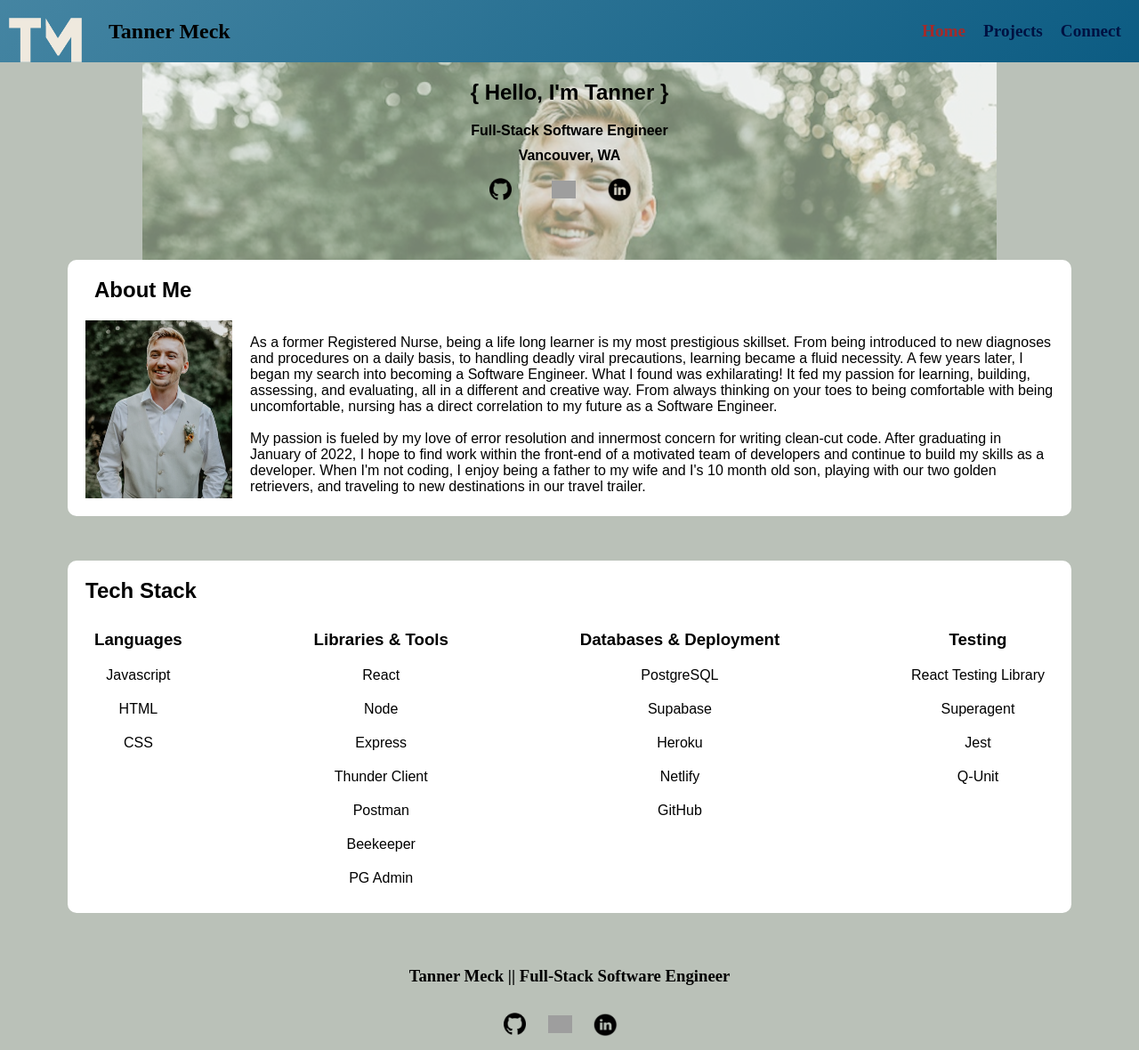
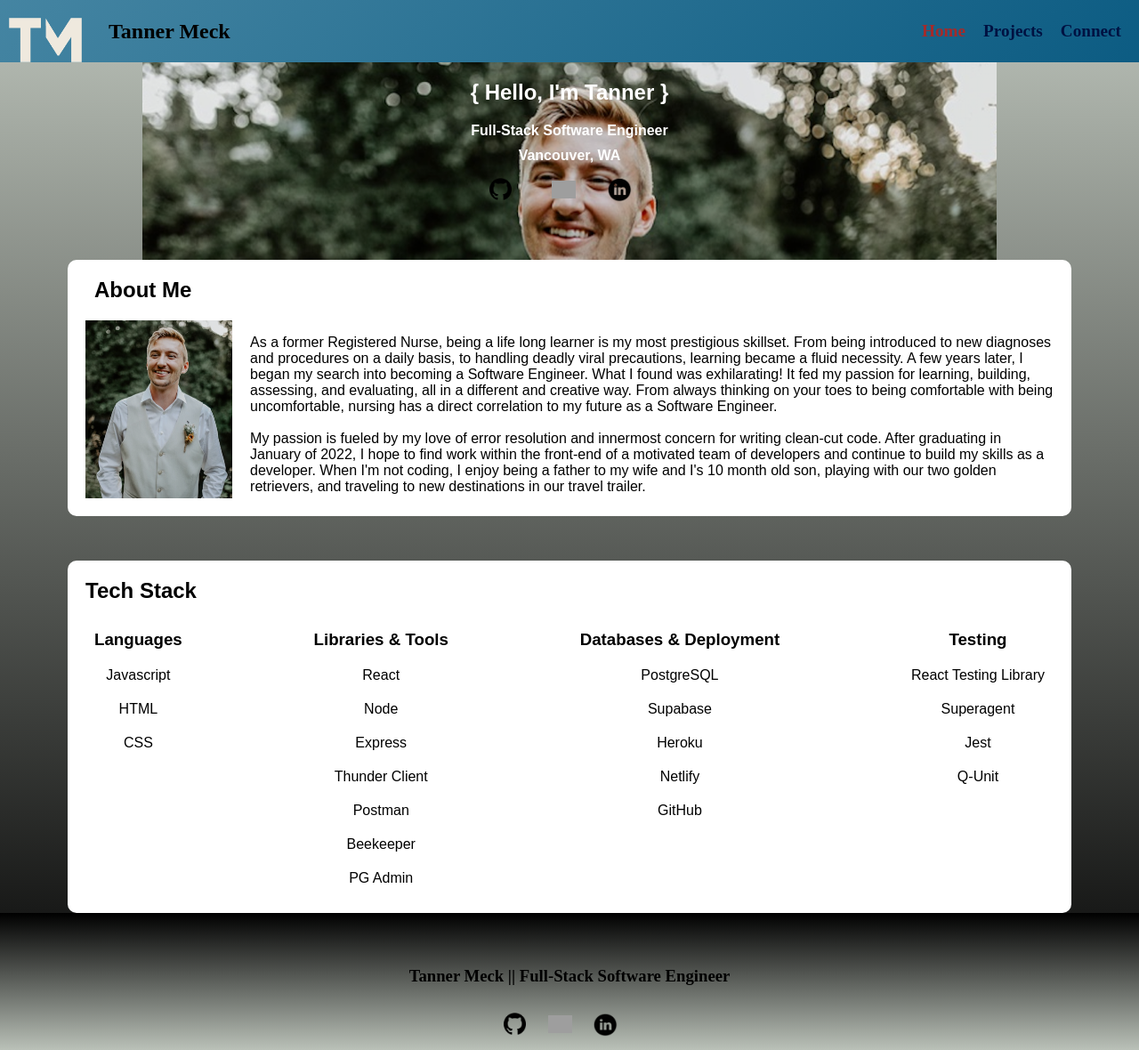
Before and after one commit to tannermeck/Graduate-Portfolio, a React app: page / in a window 1280 px wide. Shown: the whole page at 89% size. Built offline with nearby package versions, Linux system fonts and the light colour scheme; grey boxes are pictures that could not be loaded.

Commit message:
background color changed

```diff
--- a/src/components/footer/footer.css
+++ b/src/components/footer/footer.css
@@ -1,8 +1,8 @@
 .footer {
-    background-color: #BAC1B8;
+  background-image: linear-gradient(0deg, #bac1b8, black);
   text-align: center;
   padding-top: 60px;
-    position:static;
+  position: static;
   bottom: 0;
   width: 100%;
 }
@@ -19,7 +19,7 @@
   padding-right: 3px;
   margin-top: 3px;
 }
-@media (max-width: 490px){
+@media (max-width: 490px) {
   .footer {
     /* width: 100vh; */
     width: 100%;
--- a/src/index.html
+++ b/src/index.html
@@ -8,7 +8,8 @@
     <title>Tanner Meck's Portfolio</title>
     <style>
       body {
-        background-color: #bac1b8;
+        /* background-color: #bac1b8; */
+        background-image: linear-gradient(180deg, #bac1b8, black);
       }
     </style>
   </head>
--- a/src/views/contact/contact.css
+++ b/src/views/contact/contact.css
@@ -1,5 +1,5 @@
 .contactContainer {
-  background-color: #bac1b8;
+  /* background-color: #bac1b8; */
   font-family: sans-serif;
   height: 100%;
   margin-bottom: 10px;
--- a/src/views/home/Home.jsx
+++ b/src/views/home/Home.jsx
@@ -13,7 +13,7 @@ export default function Home() {
   useEffect(() => {
     let timer = setTimeout(() => {
       setLoading(false);
-    }, 5000);
+    }, 3000);
     return () => {
       clearTimeout(timer);
     };
--- a/src/views/home/home.css
+++ b/src/views/home/home.css
@@ -1,5 +1,5 @@
 .homeContainer {
-  background-color: #bac1b8;
+  /* background-color: #bac1b8; */
   width: 100vw;
   font-family: sans-serif;
   background-image: url('../../assets/background-profile.png');
@@ -16,6 +16,7 @@
 }
 .homeName {
   padding: 20px;
+  color: white;
 }
 .links {
   display: flex;
@@ -35,10 +36,12 @@ a img {
 .title {
   margin-top: 0px;
   font-weight: bolder;
+  color: white;
 }
 .location {
   font-weight: bolder;
   margin-top: 10px;
+  color: white;
 }
 .aboutContainer {
   width: 85%;
--- a/src/views/projects/projects.css
+++ b/src/views/projects/projects.css
@@ -1,7 +1,7 @@
 .projectsContainer {
   height: 100%;
   width: 100vw;
-  background-color: #bac1b8;
+  /* background-color: #bac1b8; */
   margin-top: 0px;
   font-family: sans-serif;
 }
```
Lines whose indentation alone changed are shown as unchanged.
